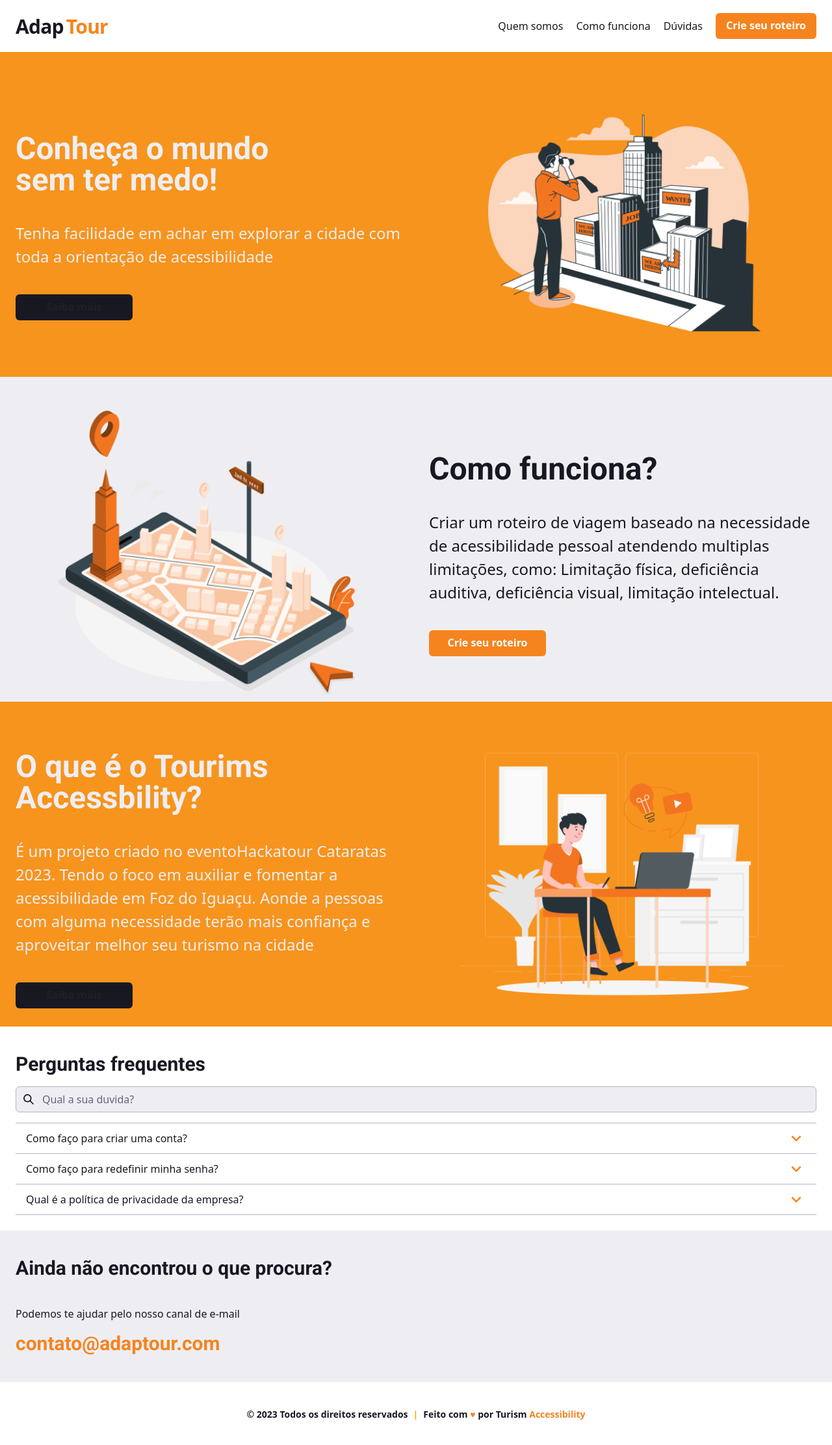
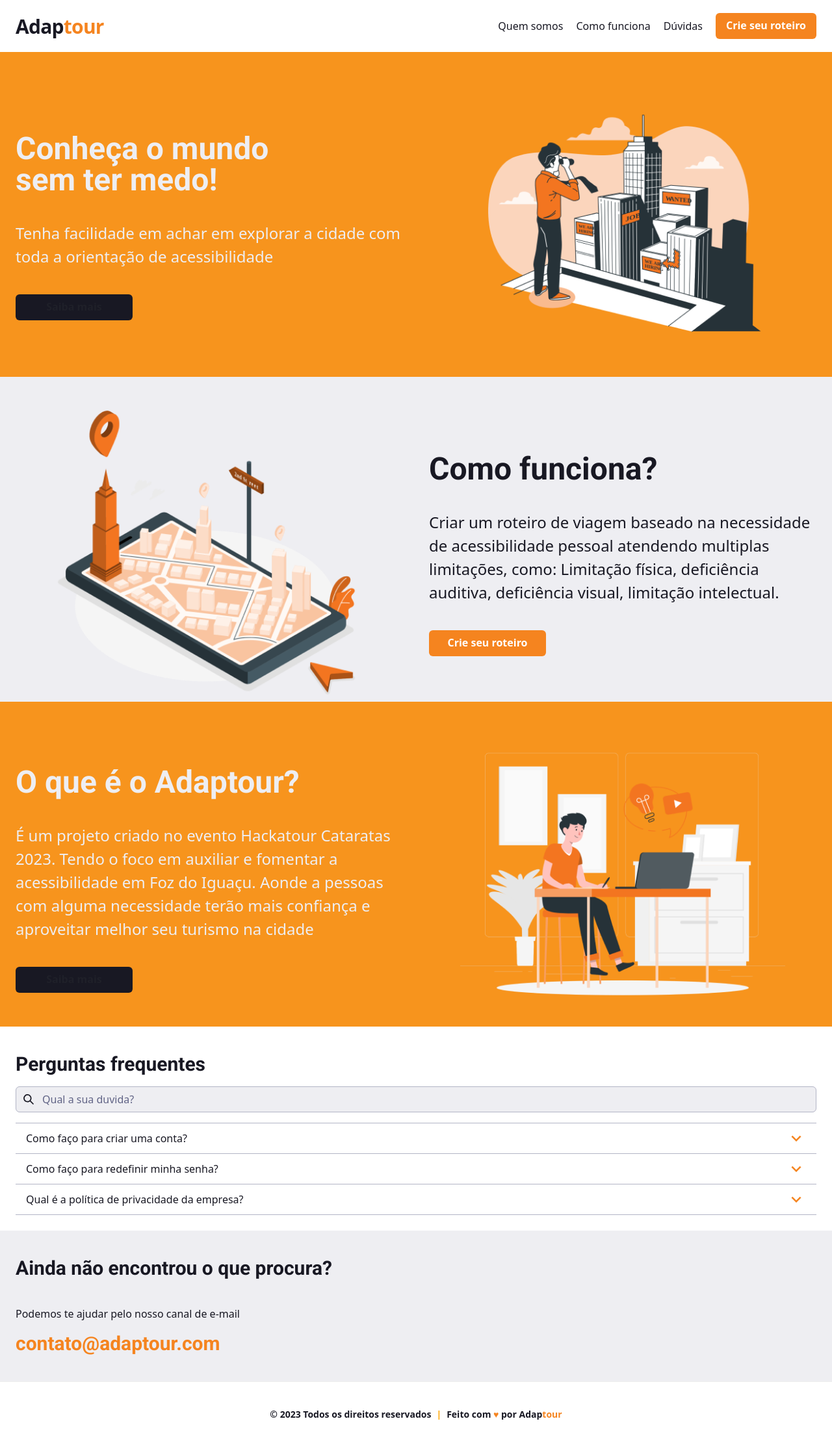
Before and after one commit to LaercioMLB/adaptour, a Next.js app: page / in a window 1280 px wide. Shown: the whole page at 65% size. Built offline with nearby package versions, Linux system fonts and the light colour scheme.

Commit message:
refact: Mudanças dos nomes

```diff
--- a/src/components/Footer/index.tsx
+++ b/src/components/Footer/index.tsx
@@ -22,10 +22,9 @@ function Footer() {
         <Text as="span" color="orange.500">
           ♥
         </Text>{" "}
-        por Turism{" "}
+        por Adap
         <Text as="span" color="orange.500">
-          {" "}
-          Accessibility
+          tour
         </Text>
       </Text>
     </Flex>
--- a/src/components/Header/Logo.tsx
+++ b/src/components/Header/Logo.tsx
@@ -5,8 +5,8 @@ export function Logo() {
     <Flex>
       <Text fontSize="3xl" fontWeight="bold" letterSpacing="tight" w="96">
         Adap
-        <Text as="span" ml="1" color="orange.500">
-          Tour
+        <Text as="span" color="orange.500">
+          tour
         </Text>
       </Text>
     </Flex>
--- a/src/components/Section/section3.tsx
+++ b/src/components/Section/section3.tsx
@@ -19,10 +19,10 @@ export default function Section3() {
         <SimpleGrid columns={2} spacing={10}>
           <Flex direction="column" justify="center">
             <Heading as="h2" size="2xl">
-              O que é o Tourims <Text> Accessbility?</Text>
+              O que é o Adaptour?
             </Heading>
             <Text fontSize="2xl" fontWeight="medium" mt={10}>
-              É um projeto criado no eventoHackatour Cataratas 2023. Tendo o
+              É um projeto criado no evento Hackatour Cataratas 2023. Tendo o
               foco em auxiliar e fomentar a acessibilidade em Foz do Iguaçu.
               Aonde a pessoas com alguma necessidade terão mais confiança e
               aproveitar melhor seu turismo na cidade
```
